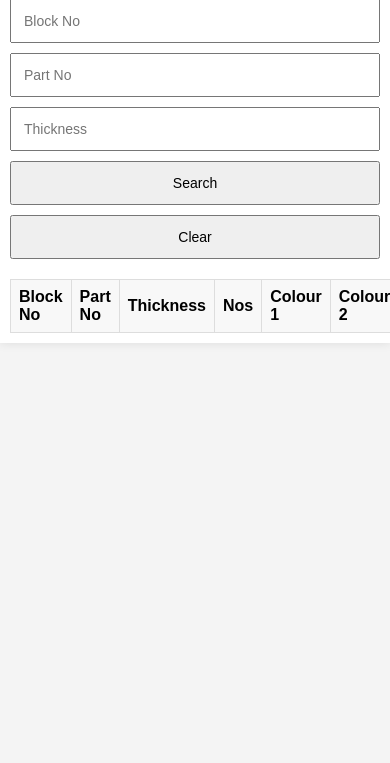
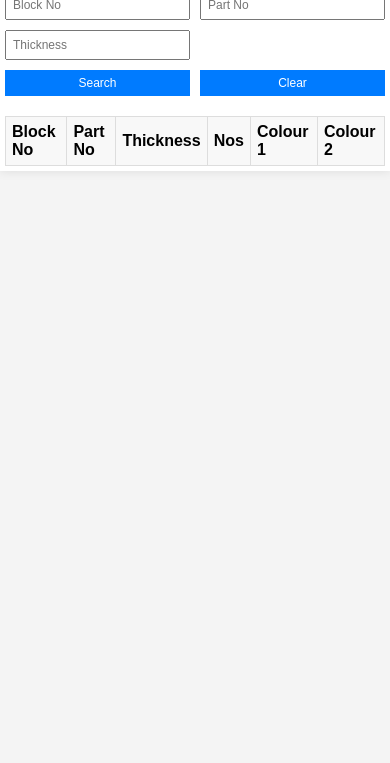
Before and after one commit to Mechengineersoft/my-website1, a website: page index.html in a window 390 px wide. Shown: the part 81-844 px from the top of the page. Drawn offline with Linux system fonts and the light colour scheme.

Commit message:
Minimized search spaces and improved mobile layout

```diff
--- a/index.html
+++ b/index.html
@@ -10,11 +10,15 @@
     <div class="container">
         <h1>Search Data</h1>
         <div class="search-container">
-            <input type="text" id="blockNo" placeholder="Block No" required>
-            <input type="text" id="partNo" placeholder="Part No">
-            <input type="text" id="thickness" placeholder="Thickness">
-            <button onclick="searchData()">Search</button>
-            <button onclick="clearData()">Clear</button>
+            <div class="search-fields">
+                <input type="text" id="blockNo" placeholder="Block No" required>
+                <input type="text" id="partNo" placeholder="Part No">
+                <input type="text" id="thickness" placeholder="Thickness">
+            </div>
+            <div class="search-buttons">
+                <button onclick="searchData()">Search</button>
+                <button onclick="clearData()">Clear</button>
+            </div>
         </div>
         <div id="colorDisplay"></div>
         <table id="dataTable">
--- a/styles.css
+++ b/styles.css
@@ -8,28 +8,51 @@ body {
 .container {
     max-width: 800px;
     margin: 20px auto;
-    padding: 20px;
+    padding: 10px;
     background: #fff;
     box-shadow: 0 0 10px rgba(0, 0, 0, 0.1);
 }
 
 h1 {
     text-align: center;
-    font-size: 24px; /* Larger font size for mobile */
+    font-size: 24px;
+    margin-bottom: 10px;
 }
 
 .search-container {
     display: flex;
-    flex-direction: column; /* Stack inputs vertically on mobile */
+    flex-direction: column;
     gap: 10px;
     margin-bottom: 20px;
 }
 
+.search-fields {
+    display: grid;
+    grid-template-columns: repeat(3, 1fr); /* Three columns for inputs */
+    gap: 10px;
+}
+
+.search-buttons {
+    display: flex;
+    gap: 10px;
+}
+
 input, button {
-    padding: 12px; /* Larger padding for easier tapping */
-    font-size: 16px;
-    width: 100%; /* Full width on mobile */
-    box-sizing: border-box; /* Ensure padding is included in width */
+    padding: 8px; /* Smaller padding */
+    font-size: 14px; /* Smaller font size */
+    width: 100%; /* Full width */
+    box-sizing: border-box; /* Include padding in width */
+}
+
+button {
+    background-color: #007bff;
+    color: white;
+    border: none;
+    cursor: pointer;
+}
+
+button:hover {
+    background-color: #0056b3;
 }
 
 table {
@@ -38,7 +61,7 @@ table {
 }
 
 th, td {
-    padding: 10px;
+    padding: 8px;
     border: 1px solid #ddd;
     text-align: left;
 }
@@ -48,8 +71,8 @@ th {
 }
 
 #colorDisplay {
-    margin: 20px 0;
-    font-size: 20px; /* Slightly smaller font size for mobile */
+    margin: 10px 0;
+    font-size: 18px;
     font-weight: bold;
     text-align: center;
 }
@@ -57,22 +80,27 @@ th {
 /* Media Queries for Mobile Devices */
 @media (max-width: 600px) {
     .container {
-        padding: 10px;
+        padding: 5px;
     }
 
     h1 {
         font-size: 20px;
     }
 
+    .search-fields {
+        grid-template-columns: repeat(2, 1fr); /* Two columns for smaller screens */
+    }
+
     input, button {
-        font-size: 14px;
+        font-size: 12px;
+        padding: 6px;
     }
 
     th, td {
-        padding: 8px;
+        padding: 6px;
     }
 
     #colorDisplay {
-        font-size: 18px;
+        font-size: 16px;
     }
 }
```
